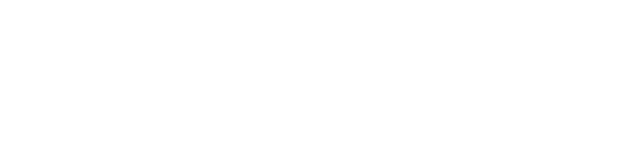
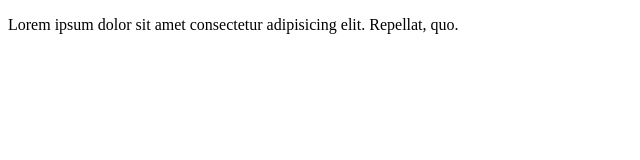
Before and after one commit to lrios2097/testRepository, a plain HTML site: page index.html in a window 1280 px wide. Shown: the whole page, without its empty margins (0-640 px from the left). Drawn offline with Linux system fonts and the light colour scheme.

Commit message:
version 4

```diff
--- a/index.html
+++ b/index.html
@@ -4,9 +4,14 @@
     <meta charset="UTF-8">
     <meta http-equiv="X-UA-Compatible" content="IE=edge">
     <meta name="viewport" content="width=device-width, initial-scale=1.0">
-    <title>Document</title>
+    <title>HOLA MUNDO</title>
 </head>
 <body>
-
+    <!--DIV CONTENEDOR-->
+    <div class="container">
+        <div class="row">
+                <p>Lorem ipsum dolor sit amet consectetur adipisicing elit. Repellat, quo.</p>
+        </div>
+    </div>
 </body>
 </html>
```
